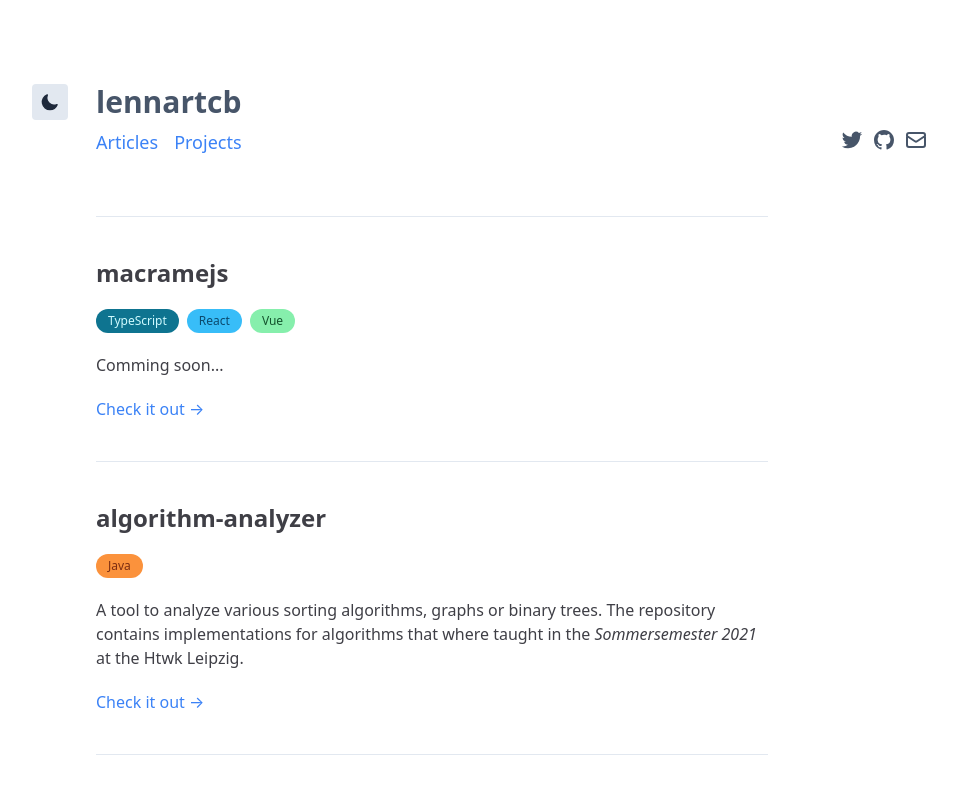
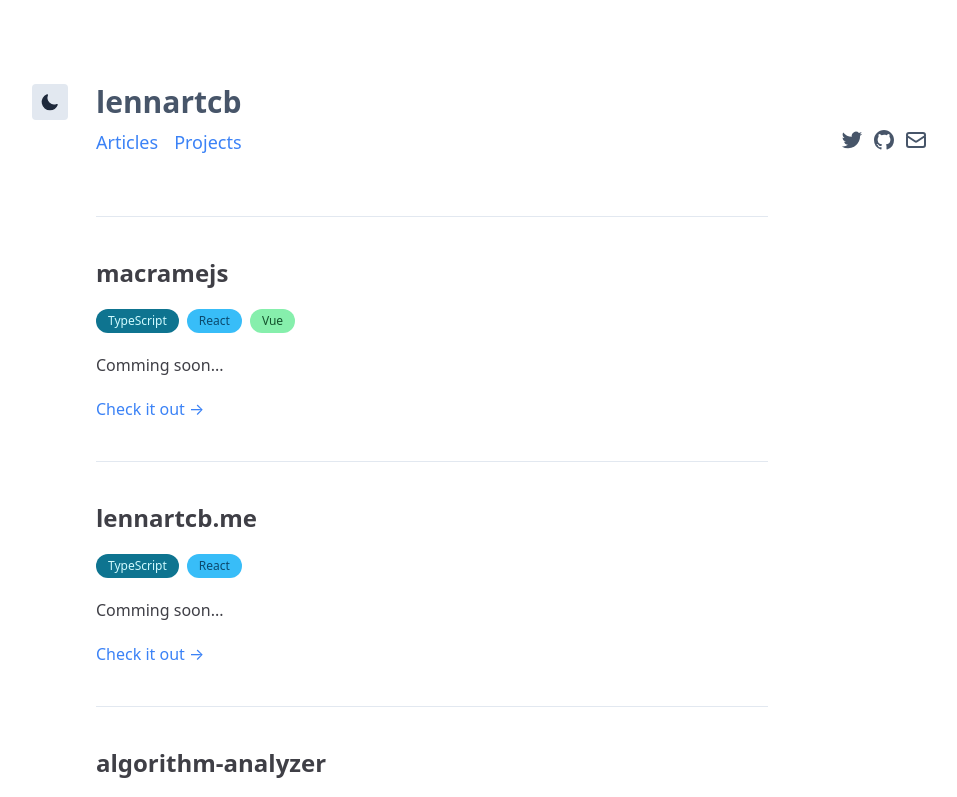
Before and after one commit to cbl/lennartcb.me, a Next.js app: page /projects in a window 1280 px wide. Shown: the top 797 px of the page, without its empty margins (160-1117 px from the left). Built offline with nearby package versions, Linux system fonts and the light colour scheme; what @tailwindcss/typography would draw is missing.

Commit message:
add lennartcb.me project

```diff
--- a/pages/articles.tsx
+++ b/pages/articles.tsx
@@ -49,7 +49,7 @@ const Articles: NextPage<ArticlesProps> = ({ articles, ...props }) => (
     </>
 )
 
-export const getStaticProps: GetStaticProps = async ({ params }) => ({
+export const getStaticProps: GetStaticProps = async () => ({
     props: {
         articles: articles.map((slug) => {
             return getArticleBySlug(slug)
--- a/pages/projects.tsx
+++ b/pages/projects.tsx
@@ -23,6 +23,15 @@ const Projects: NextPage<ProjectsProps> = ({ ...props }) => (
                             link="https://github.com/macramejs"
                             title="macramejs"
                             tags={['TypeScript', 'React', 'Vue']}
+                        >
+                            Comming soon...
+                        </Project>
+                    </li>
+                    <li className="py-10">
+                        <Project
+                            link="https://github.com/cbl/lennartcb.me"
+                            title="lennartcb.me"
+                            tags={['TypeScript', 'React']}
                         >
                             Comming soon...
                         </Project>
```
